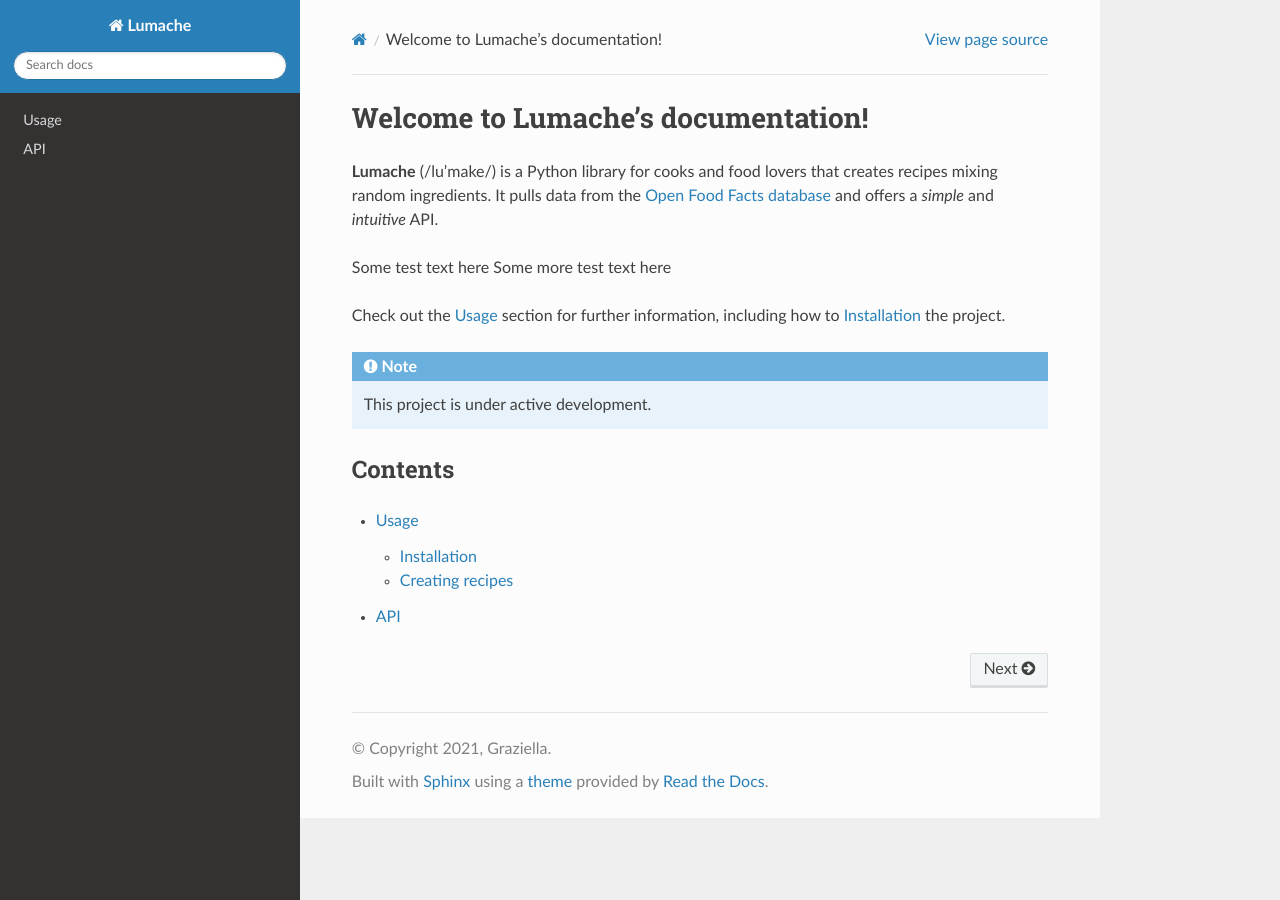
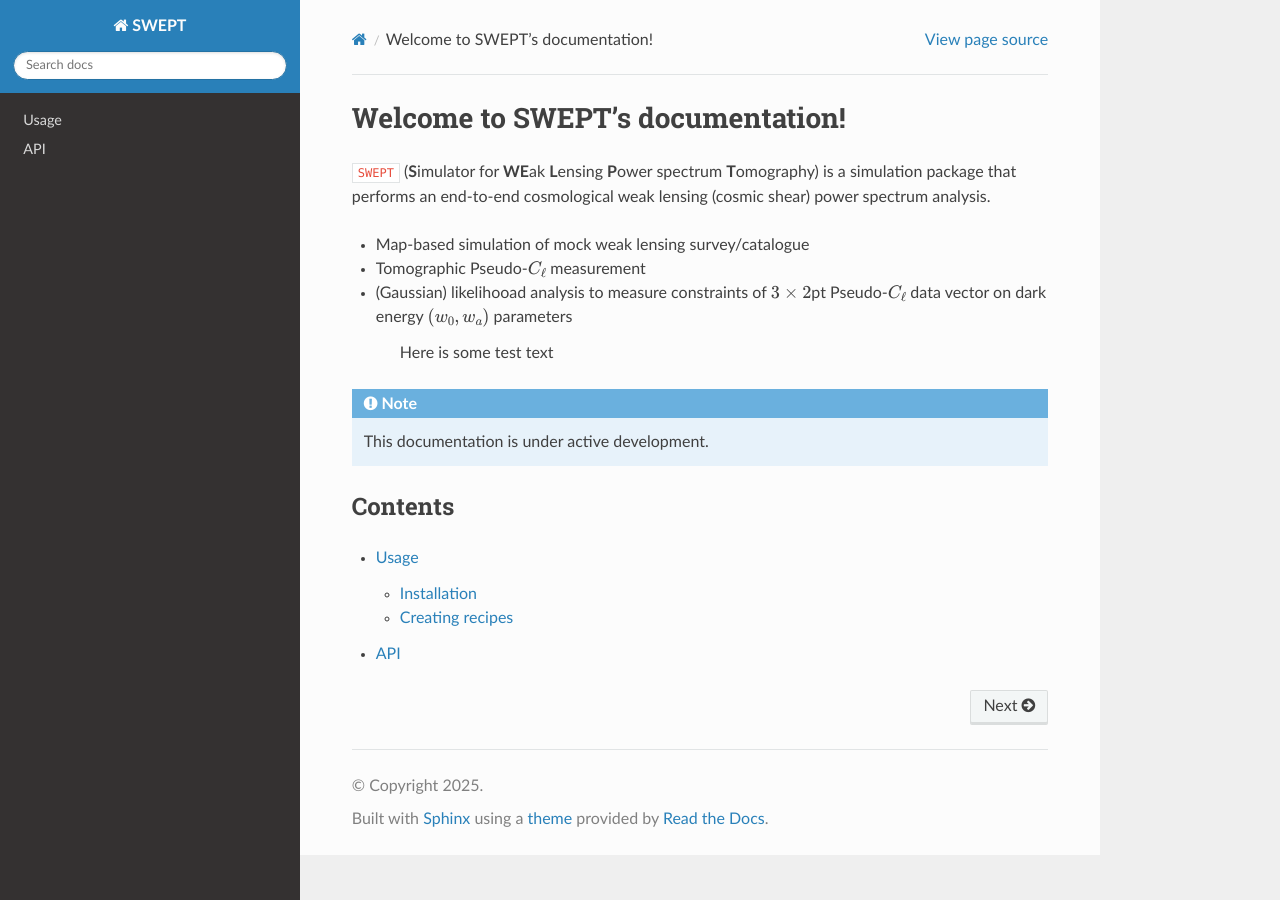
Before and after one commit to j-hw-wong/SWEPT, a Sphinx documentation site: the page built from docs/source/index.rst, in a window 1280 px wide. Built offline with Sphinx 7.4.7 and the Read the Docs theme 3.1.0, drawn with Linux system fonts in a browser that asks for light colours.

Commit message:
Updated rst documentation for Read the Docs

```diff
--- a/docs/source/conf.py
+++ b/docs/source/conf.py
@@ -2,9 +2,9 @@
 
 # -- Project information
 
-project = 'Lumache'
-copyright = '2021, Graziella'
-author = 'Graziella'
+project = 'SWEPT'
+copyright = '2025'
+author = 'Jonathan Wong'
 
 release = '0.1'
 version = '0.1.0'
--- a/docs/source/index.rst
+++ b/docs/source/index.rst
@@ -1,20 +1,32 @@
-Welcome to Lumache's documentation!
+Welcome to SWEPT's documentation!
 ===================================
 
-**Lumache** (/lu'make/) is a Python library for cooks and food lovers
-that creates recipes mixing random ingredients.
-It pulls data from the `Open Food Facts database <https://world.openfoodfacts.org/>`_
-and offers a *simple* and *intuitive* API.
+``SWEPT`` (**S**\imulator for **WE**\ak **L**\ensing **P**\ower spectrum **T**\omography) is a simulation package that
+performs an end-to-end cosmological weak lensing (cosmic shear) power spectrum analysis.
 
-Some test text here
-Some more test text here
+- Map-based simulation of mock weak lensing survey/catalogue
+- Tomographic Pseudo-:math:`C_{\ell}` measurement
+- (Gaussian) likelihooad analysis to measure constraints of :math:`3\times2`\pt Pseudo-:math:`C_{\ell}` data vector on
+  dark energy :math:`(w_{0},w_{a})` parameters
 
-Check out the :doc:`usage` section for further information, including
-how to :ref:`installation` the project.
+    Here is some test text
+
+..
+    **Lumache** (/lu'make/) is a Python library for cooks and food lovers
+    that creates recipes mixing random ingredients.
+    It pulls data from the `Open Food Facts database <https://world.openfoodfacts.org/>`_
+    and offers a *simple* and *intuitive* API.
+
+    Some test text here
+    Some more test text here
+    Typing test done here. Why is preview not working?
+
+    Check out the :doc:`usage` section for further information, including
+    how to :ref:`installation` the project.
 
 .. note::
 
-   This project is under active development.
+   This documentation is under active development.
 
 Contents
 --------
```
Also changed, not shown: .readthedocs.yaml, requirements.txt (renamed from REQUIREMENTS.txt).
